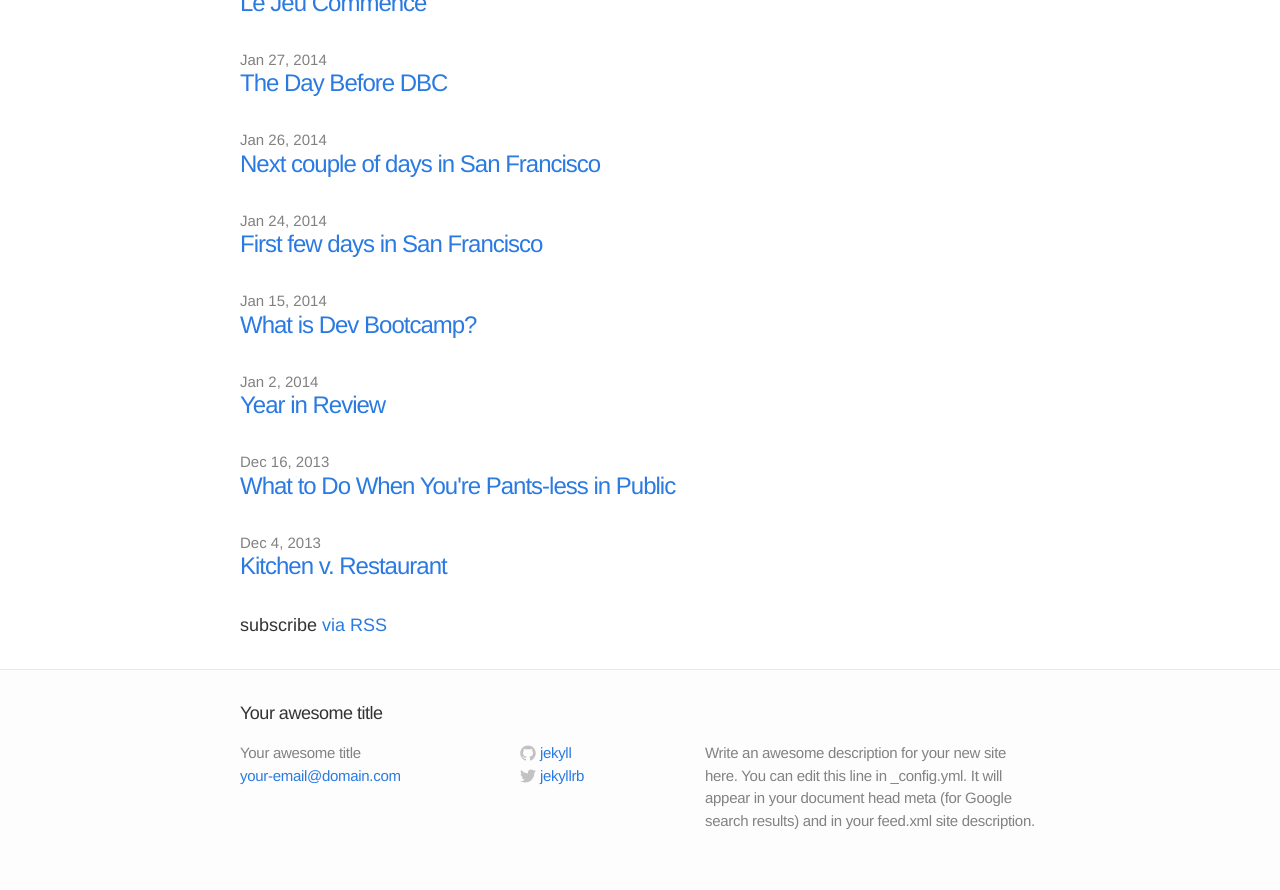
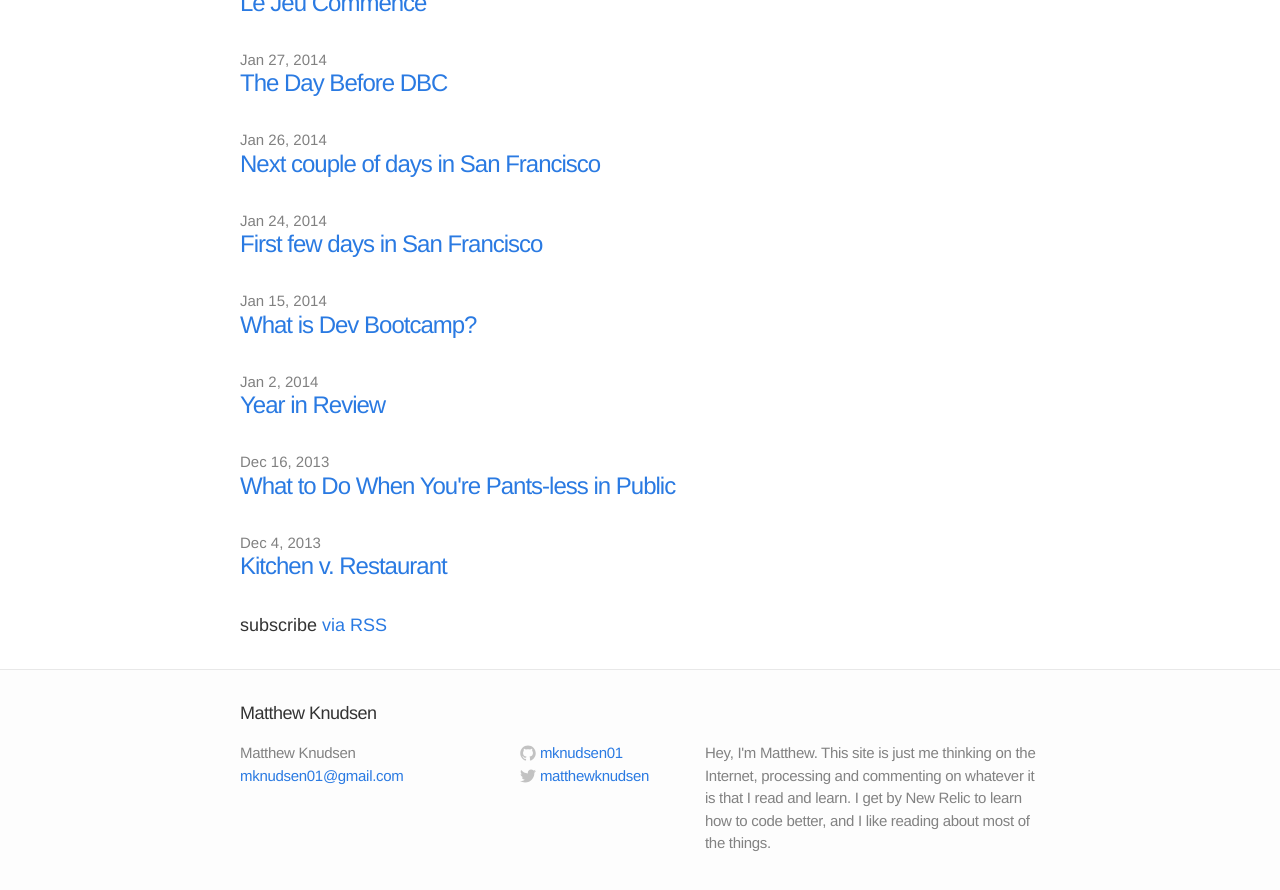
Before and after one commit to mknudsen01/blog, a Jekyll site: the page built from index.html, in a window 1280 px wide and 900 px high, scrolled down 4040 px. Shown: the top 890 px of the window. Built offline with Jekyll 4.4.1, drawn with Linux system fonts in a browser that asks for light colours; some of the changed text lies outside the part shown.

Commit message:
Simple config changes

```diff
--- a/_config.yml
+++ b/_config.yml
@@ -1,11 +1,11 @@
 # Site settings
-title: Your awesome title
-email: your-email@domain.com
-description: "Write an awesome description for your new site here. You can edit this line in _config.yml. It will appear in your document head meta (for Google search results) and in your feed.xml site description."
+title: Matthew Knudsen
+email: mknudsen01@gmail.com
+description: "Hey, I'm Matthew. This site is just me thinking on the Internet, processing and commenting on whatever it is that I read and learn. I get by New Relic to learn how to code better, and I like reading about most of the things."
 baseurl: "/blog"
 url: "http://mknudsen01.github.com"
-twitter_username: jekyllrb
-github_username:  jekyll
+twitter_username: matthewknudsen
+github_username:  mknudsen01
 
 # Build settings
 markdown: kramdown
```
